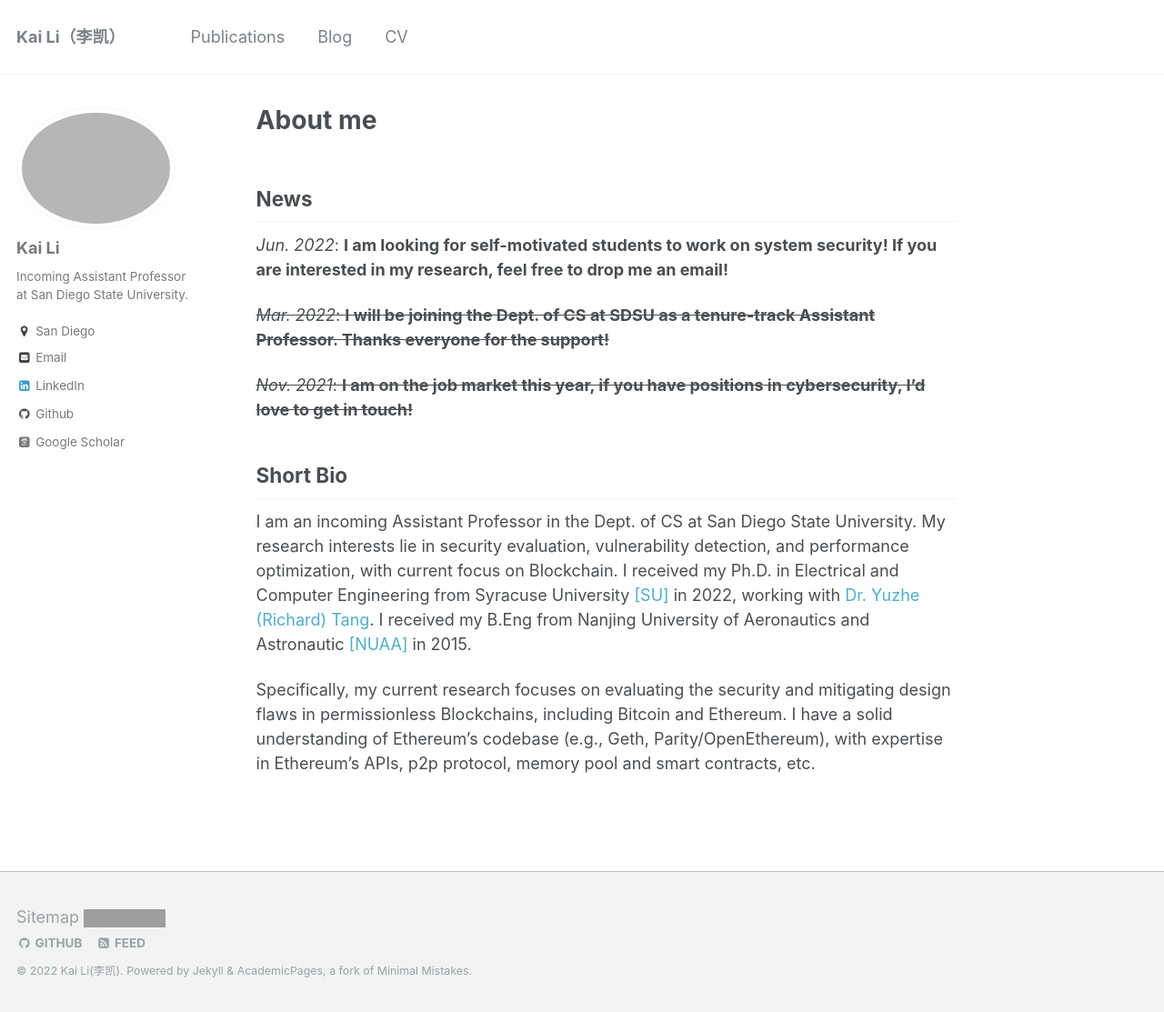
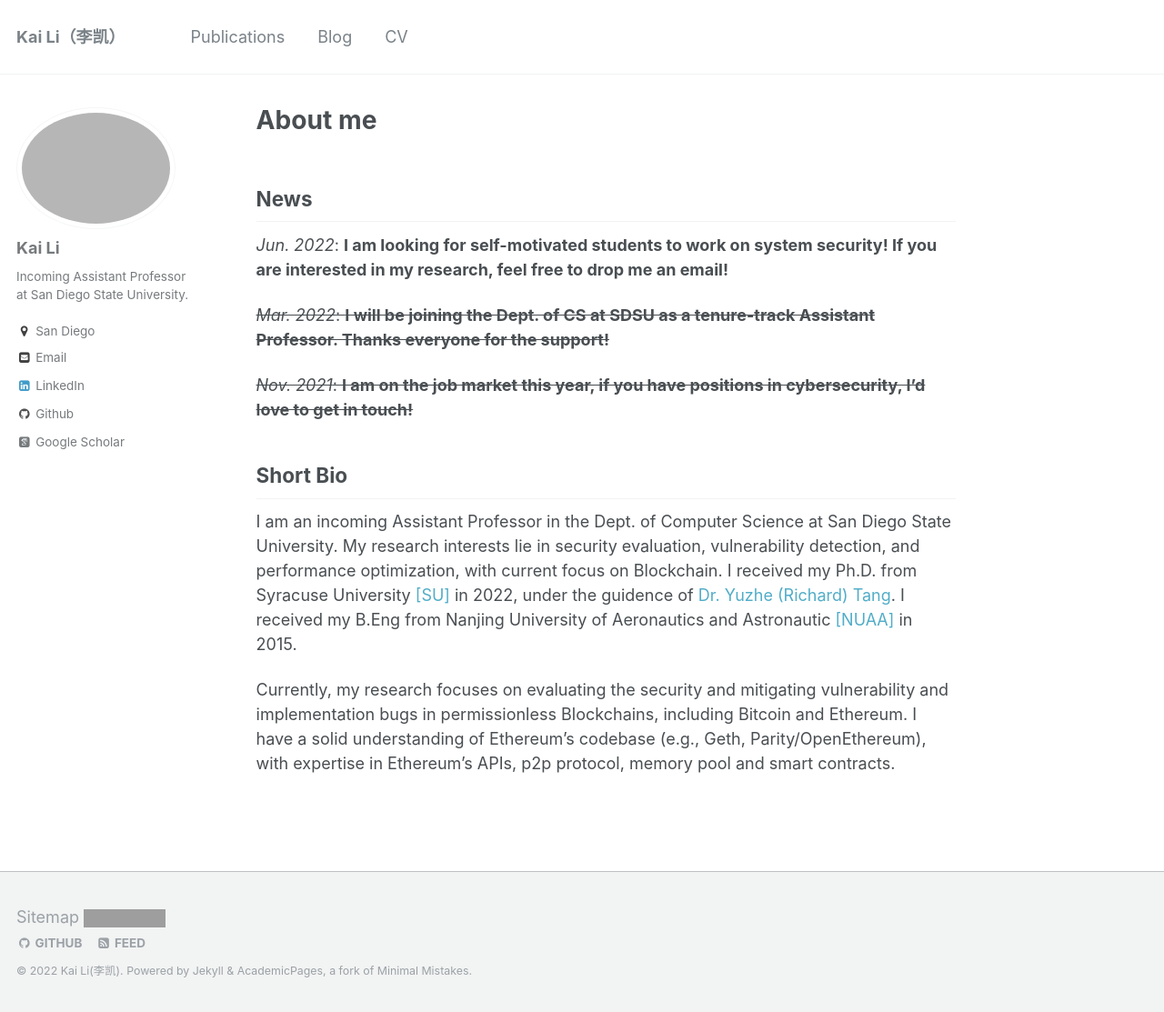
Before and after one commit to likai1993/likai1993.github.io, a Jekyll site: the page built from _pages/about.md, in a window 1280 px wide and 1113 px high. Shown: the whole window at 91% size. Built offline with Jekyll 4.4.1, drawn with Linux system fonts in a browser that asks for light colours; some web fonts are replaced; grey boxes are pictures that could not be loaded.

Commit message:
Update about.md

```diff
--- a/_pages/about.md
+++ b/_pages/about.md
@@ -19,6 +19,6 @@ News
 
 Short Bio
 ----
-I am an incoming Assistant Professor in the Dept. of CS at San Diego State University. My research interests lie in security evaluation, vulnerability detection, and performance optimization, with current focus on Blockchain. I received my Ph.D. in Electrical and Computer Engineering from Syracuse University [[SU]](http://eng-cs.syr.edu/our-departments/electrical-engineering-and-computer-science) in 2022, working with [Dr. Yuzhe (Richard) Tang](http://tristartom.github.io/). I received my B.Eng from Nanjing University of Aeronautics and Astronautic [[NUAA]](http://www.nuaa.edu.cn) in 2015.
+I am an incoming Assistant Professor in the Dept. of Computer Science at San Diego State University. My research interests lie in security evaluation, vulnerability detection, and performance optimization, with current focus on Blockchain. I received my Ph.D. from Syracuse University [[SU]](http://eng-cs.syr.edu/our-departments/electrical-engineering-and-computer-science) in 2022, under the guidence of [Dr. Yuzhe (Richard) Tang](http://tristartom.github.io/). I received my B.Eng from Nanjing University of Aeronautics and Astronautic [[NUAA]](http://www.nuaa.edu.cn) in 2015.
 
-Specifically, my current research focuses on evaluating the security and mitigating design flaws in permissionless Blockchains, including Bitcoin and Ethereum. I have a solid understanding of Ethereum's codebase (e.g., Geth, Parity/OpenEthereum), with expertise in Ethereum's APIs, p2p protocol, memory pool and smart contracts, etc.
+Currently, my research focuses on evaluating the security and mitigating vulnerability and implementation bugs in permissionless Blockchains, including Bitcoin and Ethereum. I have a solid understanding of Ethereum's codebase (e.g., Geth, Parity/OpenEthereum), with expertise in Ethereum's APIs, p2p protocol, memory pool and smart contracts.
```
